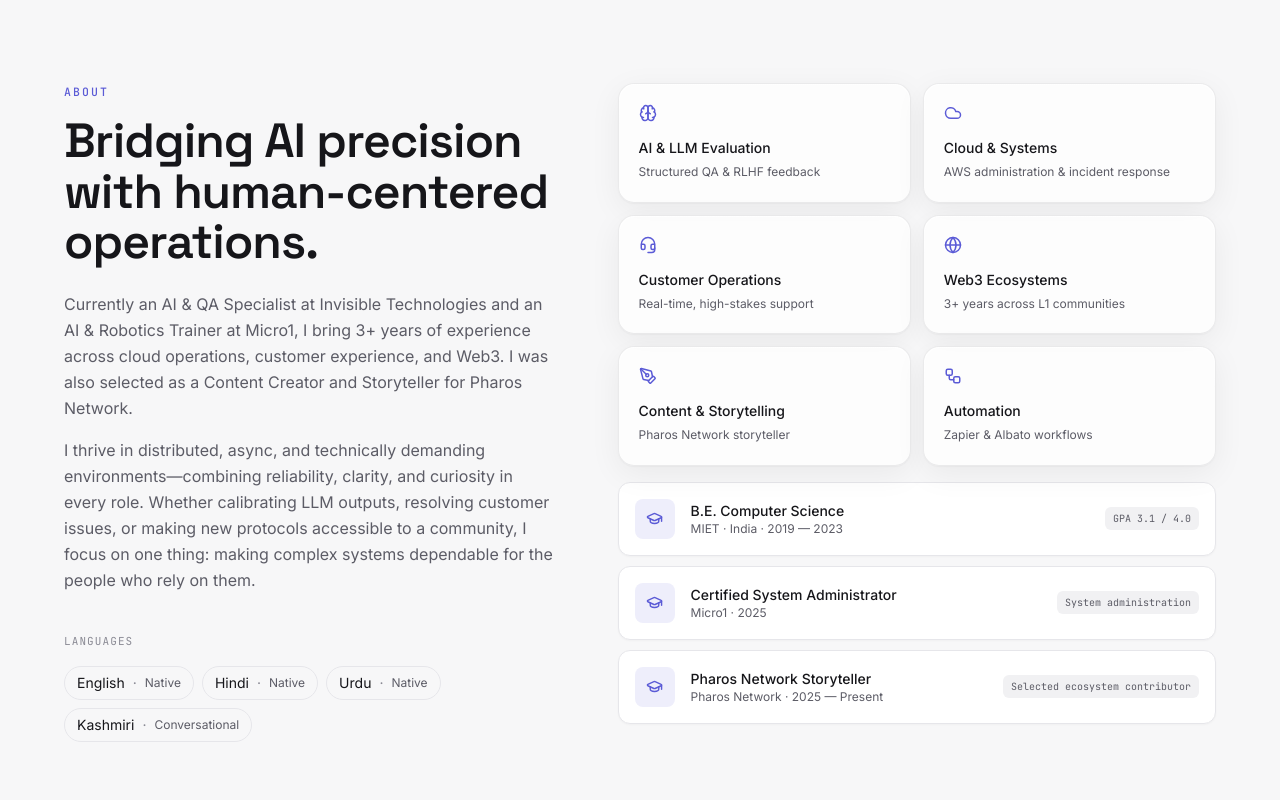
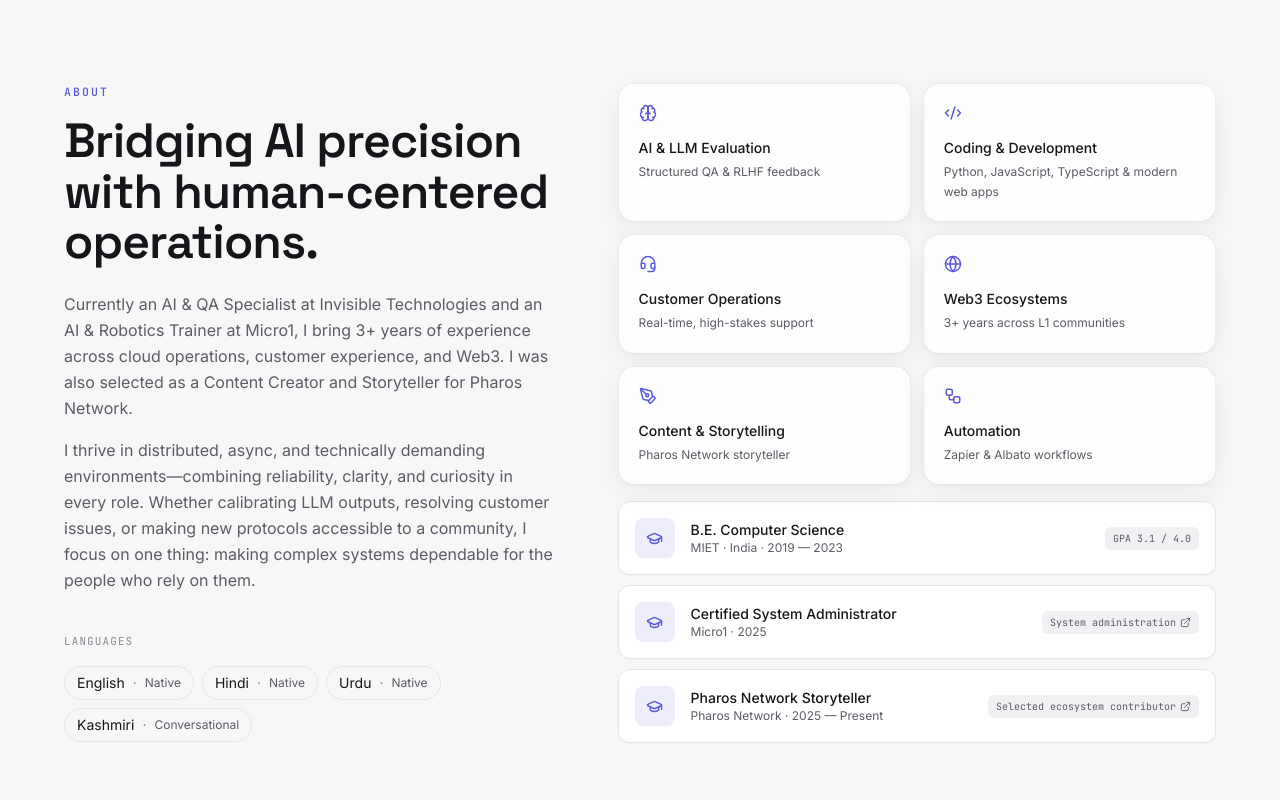
Before and after one commit to isharik/Portfolio, a Next.js app: page / in a window 1280 px wide. Shown: the part 1000-1800 px from the top of the page. Built offline with nearby package versions, Linux system fonts and the light colour scheme.

Commit message:
Link credentials and update coding focus

```diff
--- a/src/components/sections/About.tsx
+++ b/src/components/sections/About.tsx
@@ -1,12 +1,12 @@
 'use client'
-import { Brain, Cloud, Headset, Globe, PenTool, Workflow, GraduationCap } from 'lucide-react'
+import { Brain, Code2, Headset, Globe, PenTool, Workflow, GraduationCap, ExternalLink } from 'lucide-react'
 import GlassCard from '@/components/ui/GlassCard'
 import { Reveal, RevealItem } from '@/components/ui/Reveal'
 import { profile, languages, credentials } from '@/lib/content'
 
 const focus = [
   { icon: Brain, label: 'AI & LLM Evaluation', note: 'Structured QA & RLHF feedback' },
-  { icon: Cloud, label: 'Cloud & Systems', note: 'AWS administration & incident response' },
+  { icon: Code2, label: 'Coding & Development', note: 'Python, JavaScript, TypeScript & modern web apps' },
   { icon: Headset, label: 'Customer Operations', note: 'Real-time, high-stakes support' },
   { icon: Globe, label: 'Web3 Ecosystems', note: '3+ years across L1 communities' },
   { icon: PenTool, label: 'Content & Storytelling', note: 'Pharos Network storyteller' },
@@ -69,11 +69,9 @@
             </Reveal>
 
             <Reveal delay={0.1} className="mt-4 space-y-2.5">
-              {credentials.map((c) => (
-                <div
-                  key={c.title}
-                  className="surface-card flex items-center gap-4 rounded-xl p-4"
-                >
+              {credentials.map((c) => {
+                const card = (
+                  <>
                     <div className="grid h-10 w-10 shrink-0 place-items-center rounded-lg bg-accent-soft text-accent">
                       <GraduationCap size={17} />
                     </div>
@@ -83,11 +81,29 @@
                         {c.org} · {c.period}
                       </div>
                     </div>
-                  <div className="hidden shrink-0 rounded-md bg-[var(--surface-muted)] px-2 py-1 font-mono text-[10px] text-fg-muted sm:block">
-                    {c.note}
+                    <div className="hidden shrink-0 items-center gap-1 rounded-md bg-[var(--surface-muted)] px-2 py-1 font-mono text-[10px] text-fg-muted sm:flex">
+                      {c.note} {c.href && <ExternalLink size={11} aria-hidden />}
                     </div>
+                  </>
+                )
+
+                return c.href ? (
+                  <a
+                    key={c.title}
+                    href={c.href}
+                    target="_blank"
+                    rel="noreferrer"
+                    className="surface-card flex items-center gap-4 rounded-xl p-4 transition-[border-color,transform] hover:-translate-y-0.5 hover:border-[var(--accent)]"
+                    aria-label={`Verify ${c.title}`}
+                  >
+                    {card}
+                  </a>
+                ) : (
+                  <div key={c.title} className="surface-card flex items-center gap-4 rounded-xl p-4">
+                    {card}
                   </div>
-              ))}
+                )
+              })}
             </Reveal>
           </div>
         </div>
--- a/src/lib/content.ts
+++ b/src/lib/content.ts
@@ -310,18 +310,21 @@
     org: 'MIET · India',
     period: '2019 — 2023',
     note: 'GPA 3.1 / 4.0',
+    href: null,
   },
   {
     title: 'Certified System Administrator',
     org: 'Micro1',
     period: '2025',
     note: 'System administration',
+    href: 'https://micro1-portal-data.s3.amazonaws.com/engineer-certificates/1759308472-4893f61f-5c08-4178-8451-d4131afc3683.jpg',
   },
   {
     title: 'Pharos Network Storyteller',
     org: 'Pharos Network',
     period: '2025 — Present',
     note: 'Selected ecosystem contributor',
+    href: 'https://twitter.com/isharik99',
   },
 ] as const
 
```
Lines whose indentation alone changed are shown as unchanged.
